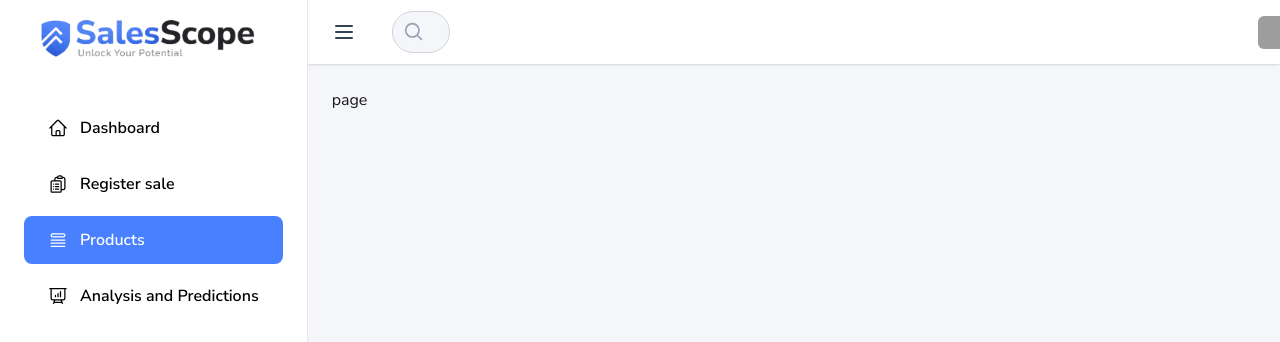
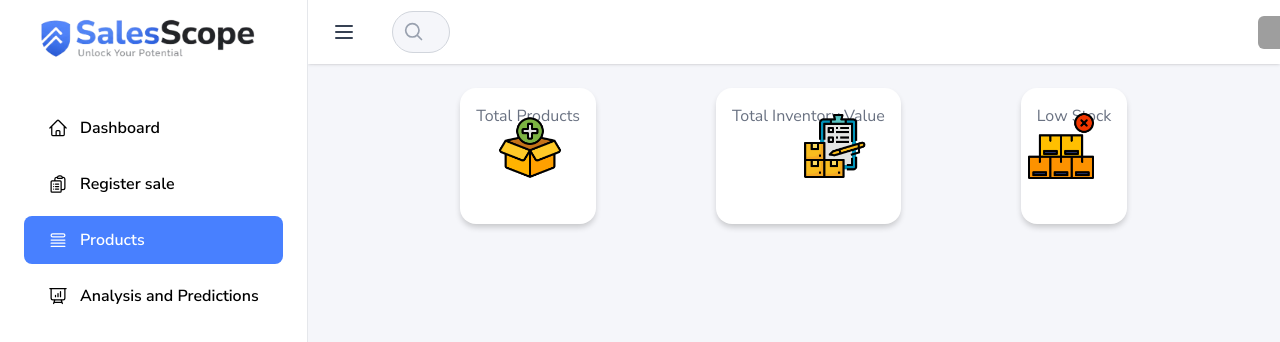
Before and after one commit to IntegrativeProject/SalesScope-Frontend, a Next.js app: page /products in a window 1280 px wide. Shown: the top 342 px of the page. Built offline with nearby package versions, Linux system fonts and the light colour scheme; grey boxes are pictures that could not be loaded.

Commit message:
feat(productsPage) cards desing added

```diff
--- a/src/app/(dashboard)/products/page.tsx
+++ b/src/app/(dashboard)/products/page.tsx
@@ -1,7 +1,14 @@
-import React from 'react'
+import Card from "@/components/ui/Card";
+import React from "react";
 
 export default function page() {
   return (
-    <div>page</div>
-  )
+    <div>
+      <div className="flex justify-center space-x-30 ">
+        <Card w={80} h={50} mainText="Total Products" iconRoute="/icons/agregar-producto.png"/>
+        <Card w={80} h={50} mainText="Total Inventory Value" iconRoute="/icons/inventario.png"/>
+        <Card w={80} h={50} mainText="Low Stock" iconRoute="/icons/nohaystock.png"/>
+      </div>
+    </div>
+  );
 }
```
Also changed, not shown: public/icons/inventario.png (added), public/icons/nohaystock.png (added).
